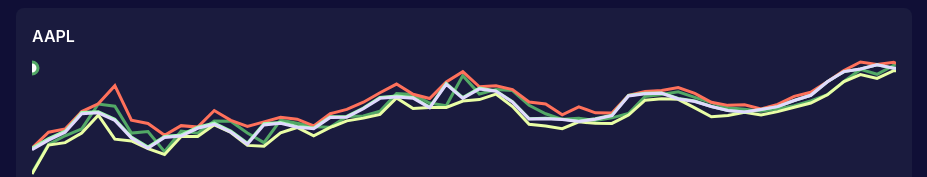
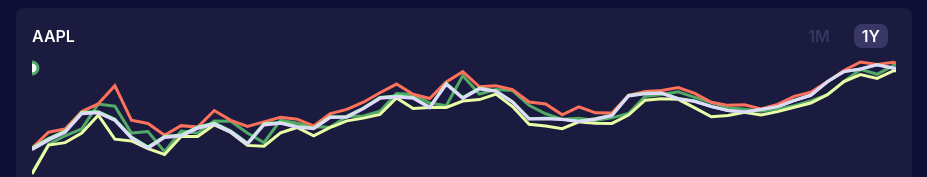
Before and after one commit to rowlandwilliams/stock-chart, a React (Create React App) app: page / in a window 1280 px wide. Shown: the top 177 px of the page, without its empty margins (176-1103 px from the left). Built offline with nearby package versions, Linux system fonts and the light colour scheme.

Commit message:
add date selector

```diff
--- a/package.json
+++ b/package.json
@@ -11,6 +11,7 @@
     "@types/node": "^12.20.17",
     "@types/react": "^17.0.15",
     "@types/react-dom": "^17.0.9",
+    "classnames": "^2.3.1",
     "d3": "^7.0.0",
     "react": "^17.0.2",
     "react-dom": "^17.0.2",
--- a/src/components/StockChart/StockChart.tsx
+++ b/src/components/StockChart/StockChart.tsx
@@ -1,11 +1,17 @@
+import { useState } from "react";
 import { companyStockData } from "./data/companyStockData";
 import { StockChartSvg } from "./StockChartSvg/StockChartSvg";
+import classNames from "classnames";
 
 interface Props {
   companyName?: string;
 }
 
+const labels = [{ label: "1M" }, { label: "1Y" }];
+
 export const StockChart = ({ companyName = "apple" }: Props) => {
+  const [activeTimeLabel, setActiveTimeLabel] = useState<string>("1Y");
+
   const stockData = companyStockData[companyName].map((stockObj) => ({
     ...stockObj,
     date: Date.parse(stockObj.date),
@@ -18,7 +24,24 @@ export const StockChart = ({ companyName = "apple" }: Props) => {
 
   return (
     <div className="block mx-auto max-w-4xl h-96 p-4 text-white font-semibold bg-chart_background rounded-lg">
-      <div>AAPL</div>
+      <div className="flex justify-between">
+        <div>AAPL</div>
+        <div className="flex">
+          {labels.map((labelObject) => (
+            <div
+              className={classNames("mx-2 px-2 rounded-lg bg-opacity-20 cursor-pointer", {
+                "bg-bar_colour text-white":
+                  activeTimeLabel === labelObject.label,
+                "text-bar_colour text-opacity-20":
+                  activeTimeLabel !== labelObject.label,
+              })}
+              onClick={() => setActiveTimeLabel(labelObject.label)}
+            >
+              {labelObject.label}
+            </div>
+          ))}
+        </div>
+      </div>
       <StockChartSvg stockData={stockData} stockKeys={stockKeys} />
     </div>
   );
--- a/tailwind.config.js
+++ b/tailwind.config.js
@@ -10,6 +10,7 @@ module.exports = {
       current: "currentColor",
       background: "#100F36",
       chart_background: "#1a1b3e",
+      bar_colour: '#B0A7FF'
     },
   },
   variants: {
```
Also changed, not shown: 1 other file (tests, documents, lock files or other folders).
